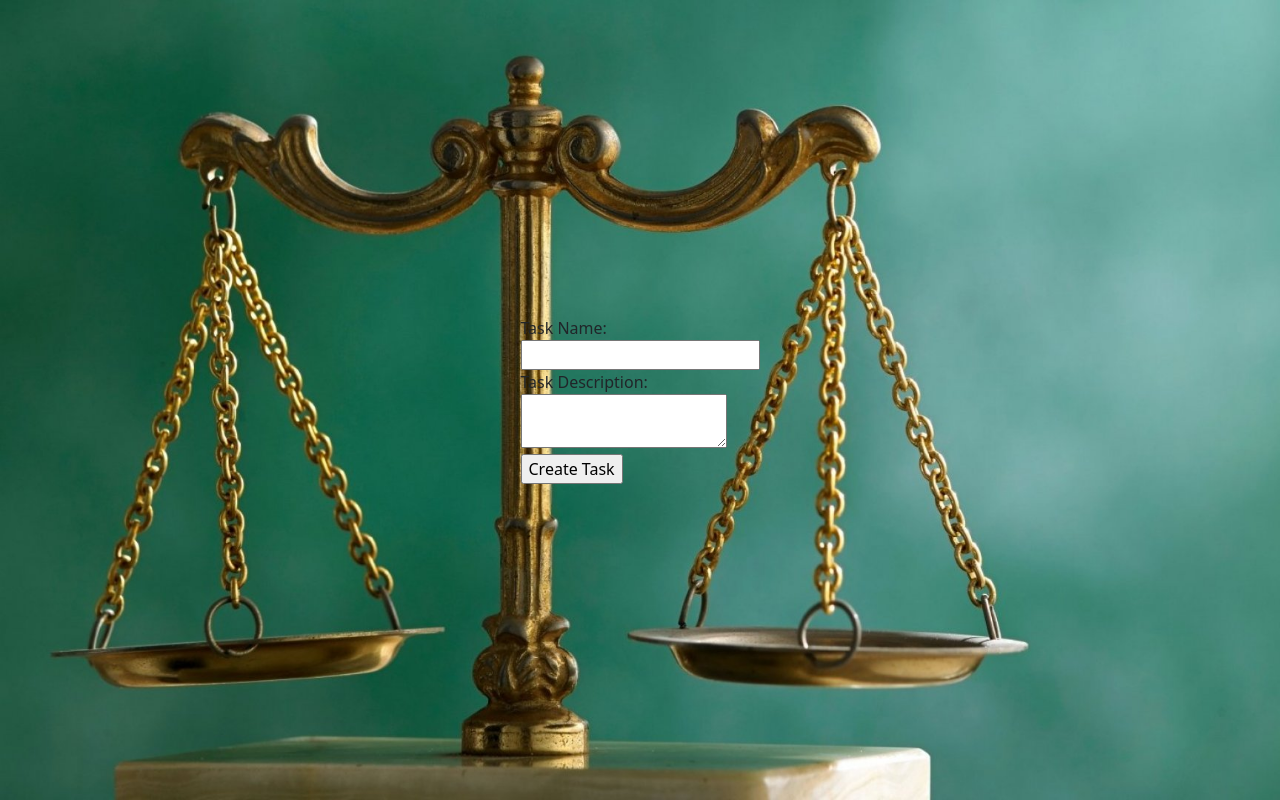
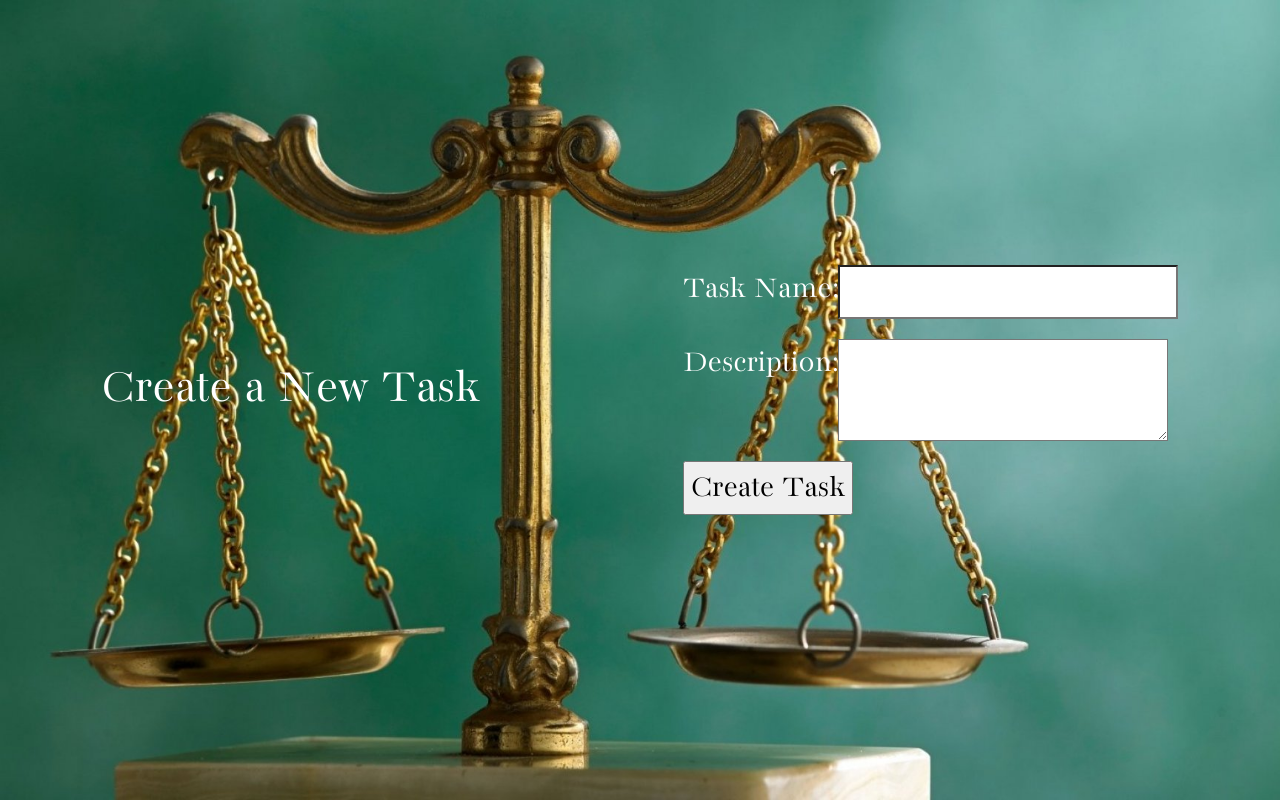
Before and after one commit to elizabeth-codes/fair_play, a Flask app: page /create_task in a window 1280 px wide. Run offline with Flask 3, Linux system fonts and the light colour scheme.

Commit message:
Did some very extra styling like adding shimmer

```diff
--- /dev/null
+++ b/static/create_task.css
@@ -0,0 +1,85 @@
+@font-face {
+    font-family: 'Bacasime Antique';
+    src: url('/static/BacasimeAntique-Regular.ttf');
+}
+
+body {
+    color: white;
+    font-family: 'Bacasime Antique', Fallback, sans-serif;
+    display: flex;
+    justify-content: space-around;
+}
+
+.header-container, .form-container {
+    width: 50%; /* each takes up half the page width */
+    text-align: center; /* center the content within them */
+    display: flex;
+    flex-direction: column; /* stack child elements vertically */
+    justify-content: center; /* center child elements vertically within the container */
+    height: 100vh; /* take up the full viewport height */
+}
+
+form {
+    align-items: center;
+    font-size: 24pt;
+    transition: box-shadow 0.3s ease; /* This smooths the transition when the shadow appears/disappears */
+
+}
+
+input[type="text"], textarea {
+    transition: box-shadow 0.3s ease; /* Smooth transition for shadow */
+    /* Any other styling for your input boxes */
+}
+
+input[type="text"]:hover, textarea:hover {
+    box-shadow: 0px 0px 15px 5px rgba(0, 0, 0, 0.4); /* Shadow effect */
+}
+
+
+input[type="submit"] {
+    transition: box-shadow 0.3s ease; /* Smooth transition for shadow */
+    /* Add other styling here if needed */
+}
+
+input[type="submit"]:hover {
+    box-shadow: 0px 0px 15px 5px rgba(0, 0, 0, 0.4); /* Shadow effect */
+}
+
+
+form label,
+form input,
+form textarea {
+    margin-bottom: 20px; /* You can adjust this value as needed */
+}
+
+
+p{
+    font-size: 4em;
+}
+
+.shimmer-text {
+    font-size: 50px; /* Adjust as necessary */
+    color: white; /* Text color */
+    position: relative;
+    overflow: hidden;
+    display: inline-block; /* So the background size fits the text */
+}
+
+.shimmer-text:hover {
+    background: linear-gradient(90deg, #333, #fff, #333);
+    background-size: 200% auto; /* Double the width to allow shifting */
+    color: transparent;
+    animation: shimmer 1.5s infinite; /* Adjust time as necessary */
+    background-clip: text;
+    -webkit-background-clip: text;
+    -webkit-text-fill-color: transparent; /* Needed for the clip */
+}
+
+@keyframes shimmer {
+    0% {
+        background-position: -100% 0; /* Starts off the screen */
+    }
+    100% {
+        background-position: 200% 0; /* Ends off the screen */
+    }
+}
--- a/templates/create_task.html
+++ b/templates/create_task.html
@@ -1,12 +1,24 @@
 {% extends 'base.html' %}
 {% block title %}Create New Task{% endblock %}
 
+{% block head %}
+  <link rel="stylesheet" href="{{ url_for('static', filename='create_task.css') }}">
+{% endblock %}
+
 {% block body %}
-    <form action="/submit_task" method="post">
-        <label for="task_name">Task Name:</label><br>
-        <input type="text" id="task_name" name="task_name" required><br>
-        <label for="task_description">Task Description:</label><br>
-        <textarea id="task_description" name="task_description" required></textarea><br>
+<div>
+    <p class="shimmer-text">Create a New Task </p>
+</div>
+<div>
+    <form action="/submit_task" method="post" class="task-form">
+        <div class="input-group">
+        <label for="task_name">Task Name:</label>
+        <input type="text" id="task_name" name="task_name" required>
+        </div>
+        <div class="input-group">
+        <label for="task_description">Description:</label>
+        <textarea id="task_description" name="task_description" required></textarea>
+        </div>
         <input type="submit" value="Create Task">
     </form>
 {% endblock %}
```
